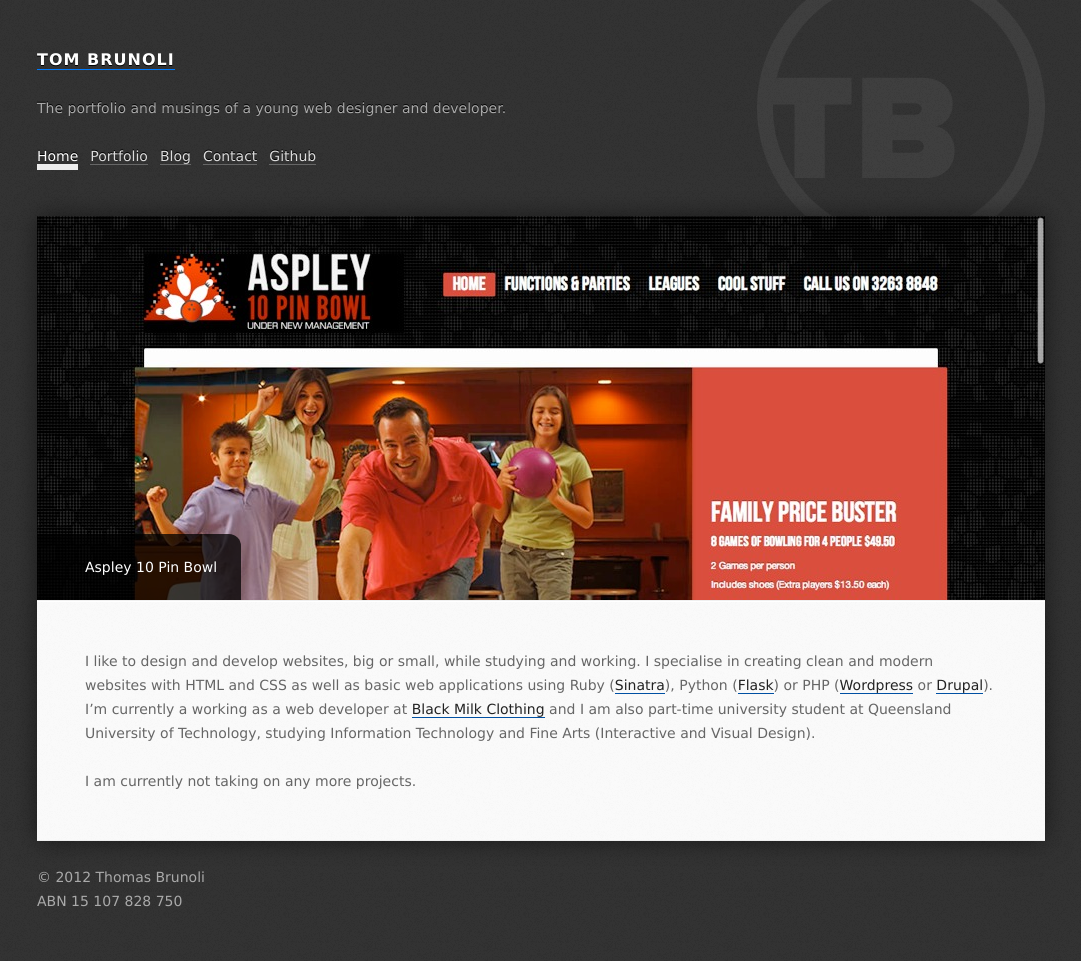
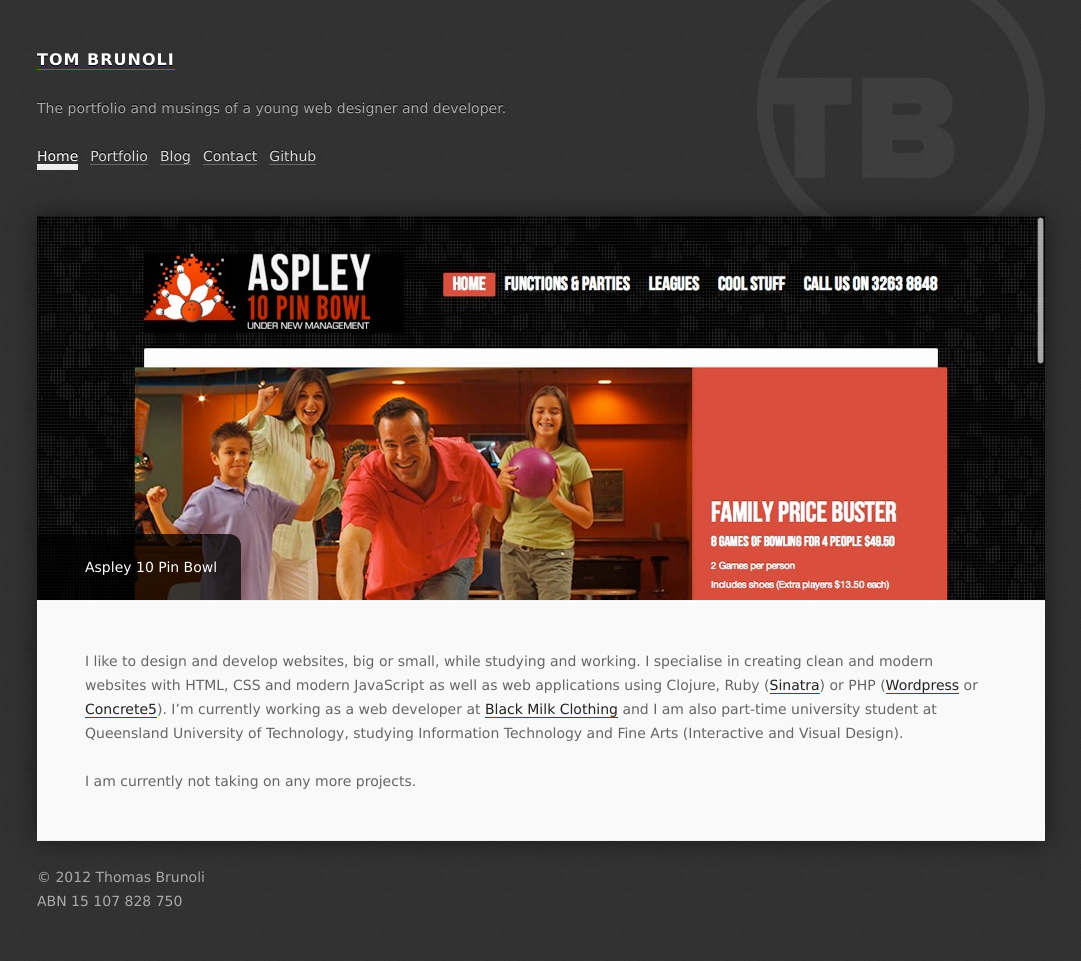
Before and after one commit to tominated/tominated.github.com, a Jekyll site: the page built from index.html, in a window 1280 px wide. Shown: the whole page, without its empty margins (99-1180 px from the left). Built offline with Jekyll 4.4.1, drawn with Linux system fonts in a browser that asks for light colours; nearby versions of some CDN libraries; Markdown is read by kramdown in place of the engine named in the settings.

Commit message:
changed tech used

```diff
--- a/index.html
+++ b/index.html
@@ -37,13 +37,12 @@
 <section>
   <p>
     I like to design and develop websites, big or small, while studying and
-    working. I specialise in creating clean and modern websites with HTML and
-    CSS as well as basic web applications using Ruby
-    (<a href="http://www.sinatrarb.com/" target="_blank">Sinatra</a>), Python
-    (<a href="http://flask.pocoo.org/" target="_blank">Flask</a>) or PHP
+    working. I specialise in creating clean and modern websites with HTML,
+    CSS and modern JavaScript as well as web applications using Clojure, Ruby
+    (<a href="http://www.sinatrarb.com/" target="_blank">Sinatra</a>) or PHP
     (<a href="http://wordpress.org/" target="_blank">Wordpress</a> or
-    <a href="http://drupal.org/" target="_blank">Drupal</a>). I’m currently a
-    working as a web developer at
+    <a href="http://www.concrete5.org/" target="_blank">Concrete5</a>).
+    I’m currently working as a web developer at
     <a href="http://blackmilkclothing.com/">Black Milk Clothing</a> and I am
     also part-time university student at Queensland University of Technology,
     studying Information Technology and Fine Arts (Interactive and Visual
```
